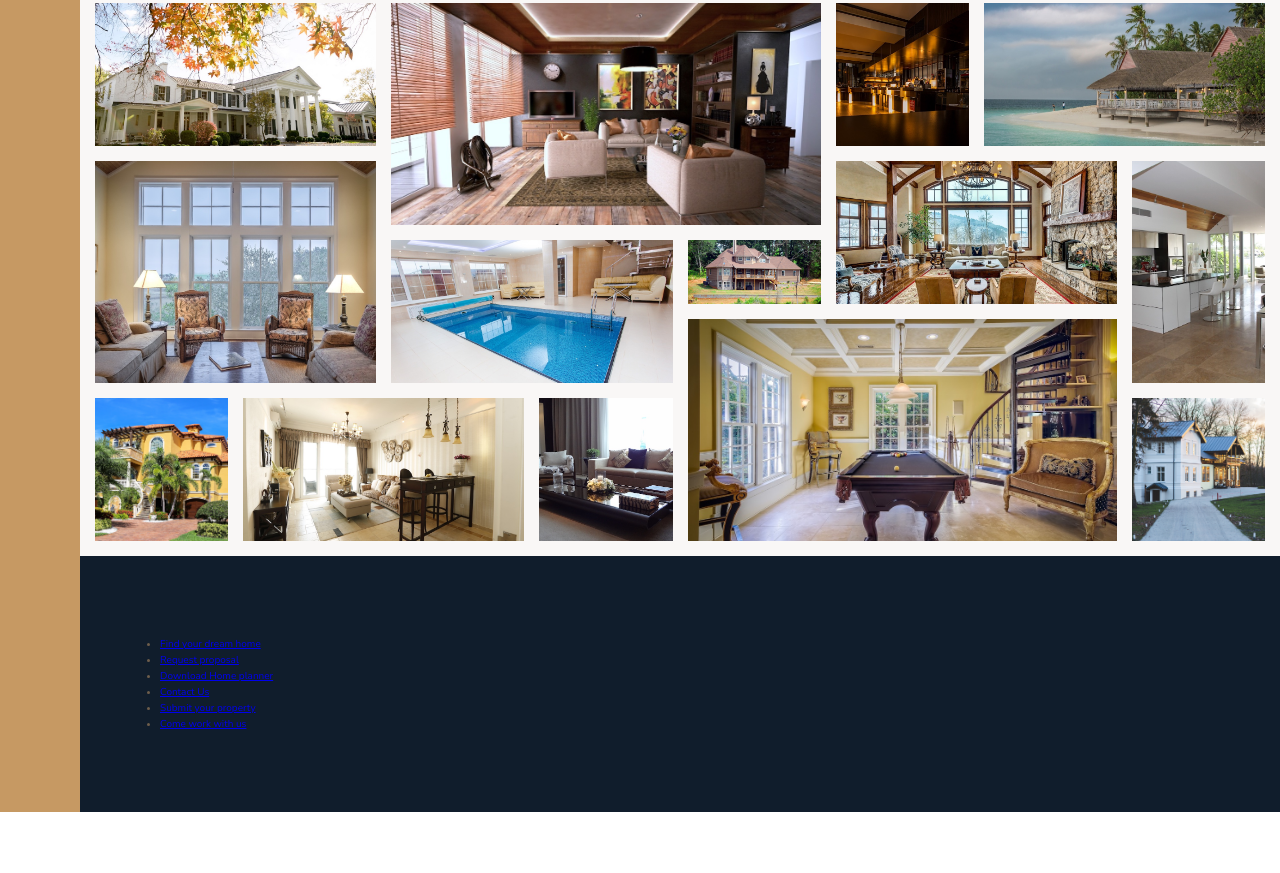
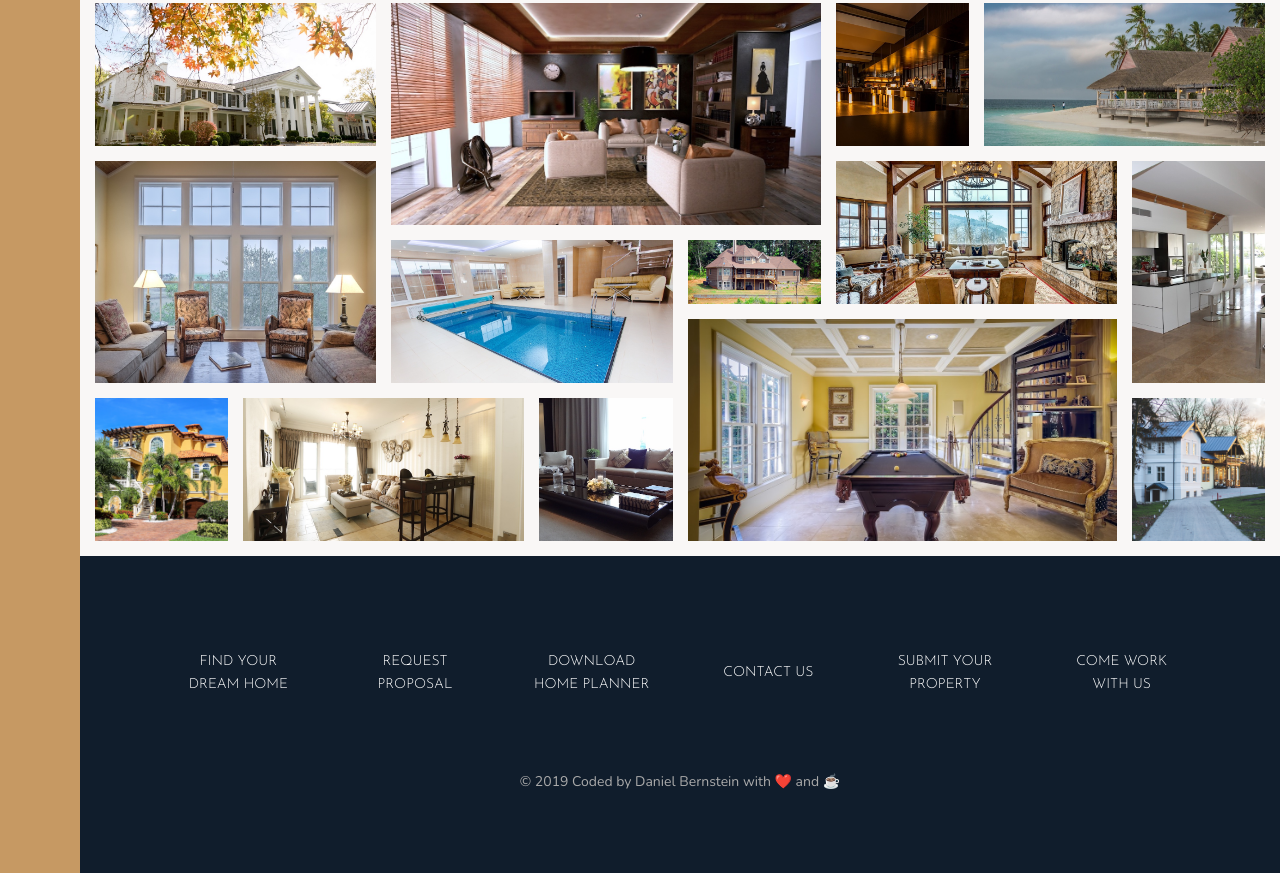
Before and after one commit to drood87/nexter, a website: page index.html in a window 1280 px wide. Shown: the part 3084-3957 px from the top of the page. Before the commit the page ends 3896 px from the top, so only its background shows below. Drawn offline with nearby package versions, Linux system fonts and the light colour scheme.

Commit message:
footer styles and copyright

```diff
--- a/index.html
+++ b/index.html
@@ -423,6 +423,10 @@
           <a href="#" class="nav__link">Come work with us</a>
         </li>
       </ul>
+
+      <p class="copyright">
+        &copy; 2019 Coded by Daniel Bernstein with ❤️ and ☕️
+      </p>
     </footer>
   </body>
 </html>
--- a/sass/_footer.scss
+++ b/sass/_footer.scss
@@ -4,3 +4,44 @@
 
 	padding: 8rem;
 }
+
+.nav {
+	display: grid;
+	grid-template-columns: repeat(
+		auto-fit,
+		minmax(15rem, 1fr)
+	); // as soon as below 20rem 1 column would get pushed onto next row
+	grid-gap: 2rem;
+	align-items: center;
+
+	list-style: none;
+
+	&__link:link,
+	&__link:visited {
+		font-size: 1.4rem;
+		text-decoration: none;
+		color: #fff;
+		font-family: $font-display;
+		text-transform: uppercase;
+		text-align: center;
+		padding: 1.5rem;
+		display: block;
+		transition: all 0.2s;
+	}
+
+	&__link:hover,
+	&__link:active {
+		background-color: rgba(#fff, 0.05);
+		transform: translateY(-3px);
+	}
+}
+
+.copyright {
+	text-align: center;
+	font-size: 1.4rem;
+	color: $color-grey-light-2;
+	margin-top: 6rem;
+	width: 70%;
+	margin-left: auto;
+	margin-right: auto;
+}
```
Also changed, not shown: css/style.css.
